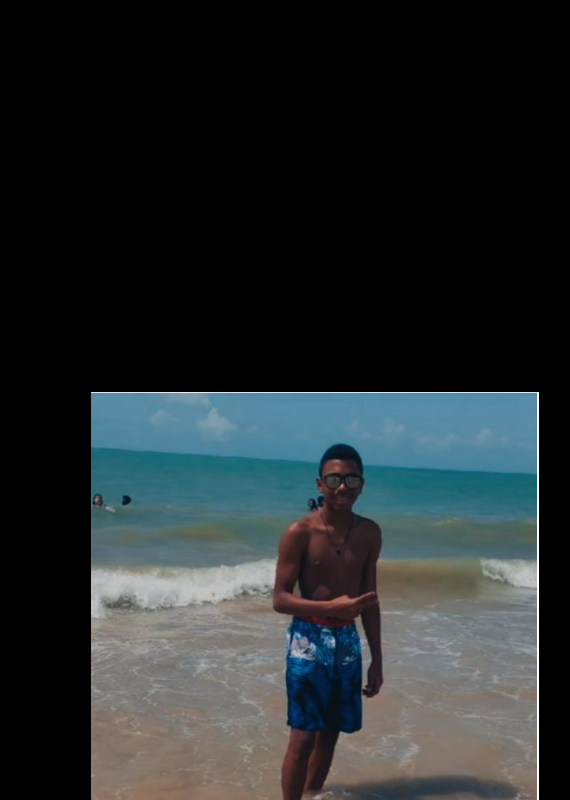
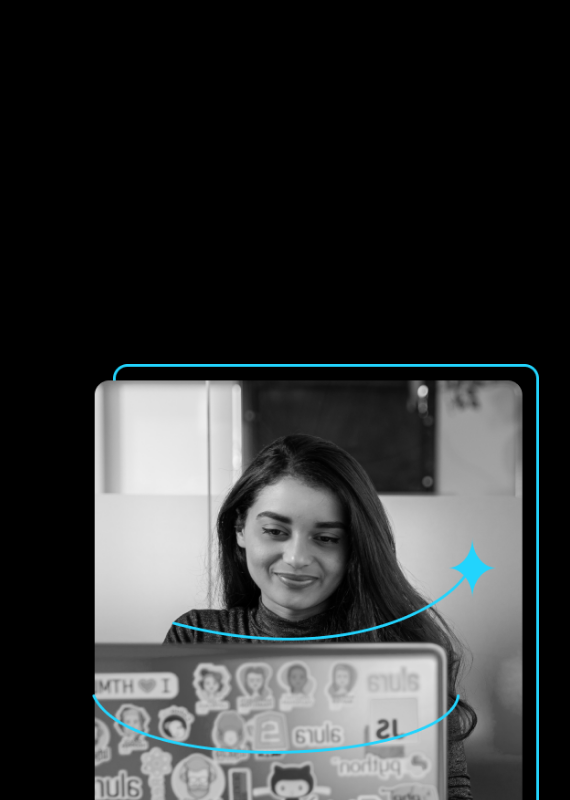
Before and after one commit to tiagomateuus/portifolio, a plain HTML site: page index.html in a window 1280 px wide. Shown: the top 800 px of the page, 549-1119 px from the left. Drawn offline with nearby package versions, Linux system fonts and the light colour scheme.

Commit message:
Update index.html

```diff
--- a/index.html
+++ b/index.html
@@ -42,7 +42,7 @@
                 </a>
             </div>
         </section>
-        <img class="apresentacao__imagem" src="assets/wellington.png" alt="Foto da Joana Santos programando">
+        <img class="apresentacao__imagem" src="assets/imagem.png" alt="Foto da Joana Santos programando">
     </main>
     <footer class="rodape">
         <p>Desenvolvido por Alura.</p>
```
